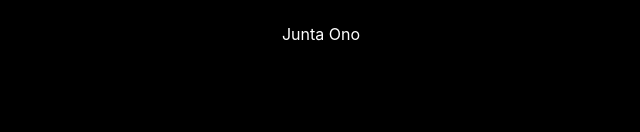
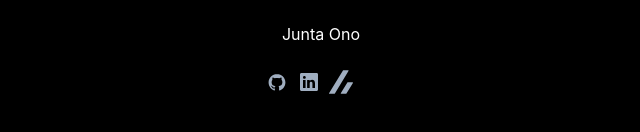
Before and after one commit to johnta0/portfolio, a Next.js app: page / in a window 1280 px wide. Shown: the part 392-524 px from the top of the page, without its empty margins (319-959 px from the left). Built offline with nearby package versions, Linux system fonts and the light colour scheme.

Commit message:
Add icons

```diff
--- /dev/null
+++ b/components/LinkIcon.tsx
@@ -0,0 +1,16 @@
+import { Icon, Link } from '@chakra-ui/react'
+import { IconType } from 'react-icons'
+
+type LinkIconProps = {
+  icon: IconType
+  label: string
+  href: string
+}
+
+const LinkIcon = ({ icon, label, href }: LinkIconProps) => (
+  <Link display="inline-block" href={href} aria-label={label} isExternal>
+    <Icon as={icon} fontSize="2xl" color="gray.400" />
+  </Link>
+)
+
+export default LinkIcon
--- a/pages/index.tsx
+++ b/pages/index.tsx
@@ -1,5 +1,52 @@
-import Head from 'next/head'
-import { Image, VStack, Text, HStack } from '@chakra-ui/react'
+/* eslint-disable react/jsx-key */
+import LinkIcon from '@/components/LinkIcon'
+import {
+  Image,
+  VStack,
+  Text,
+  HStack,
+  Link,
+  Icon,
+  IconProps,
+} from '@chakra-ui/react'
+// icons
+import { DiGithubBadge } from 'react-icons/di'
+import { IoLogoLinkedin } from 'react-icons/io'
+import { SiZenn } from 'react-icons/si'
+import { HiOutlineDocumentText } from 'react-icons/hi'
+import { IconBaseProps, IconType } from 'react-icons'
+
+const CVIcon = (props: IconProps) => (
+  <Icon>
+    <path d="M175 481 c-6 -6 -32 -11 -60 -13 l-50 -3 0 -220 0 -220 185 0 185 00 220 0 220 -50 3 c-27 2 -54 7 -59 13 -6 5 -40 9 -76 9 -36 0 -70 -4 -75 -9zm135 -36 c0 -24 -3 -25 -60 -25 -57 0 -60 1 -60 25 0 24 3 25 60 25 57 0 60-1 60 -25z m-140 -5 c0 -5 -13 -10 -30 -10 l-30 0 0 -180 0 -180 140 0 140 00 180 0 180 -30 0 c-16 0 -30 5 -30 10 0 6 20 10 45 10 l45 0 0 -205 0 -205-170 0 -170 0 0 205 0 205 45 0 c25 0 45 -4 45 -10z m200 -192 l0 -158 -120 0-120 0 0 158 0 157 120 0 120 0 0 -157z" />
+    <path d="M225 340 c-4 -12 -1 -27 5 -35 10 -12 8 -19 -11 -35 l-24 -19 55 0c53 0 54 0 35 17 -14 11 -21 29 -20 52 0 40 -29 55 -40 20z" />
+    <path d="M170 200 c0 -6 33 -10 80 -10 47 0 80 4 80 10 0 6 -33 10 -80 10 -470 -80 -4 -80 -10z" />
+    <path d="M170 150 c0 -6 28 -10 65 -10 37 0 65 4 65 10 0 6 -28 10 -65 10 -370 -65 -4 -65 -10z" />
+  </Icon>
+)
+
+const links = [
+  {
+    icon: DiGithubBadge,
+    label: 'GitHub',
+    href: 'https://github.com/johnta0',
+  },
+  {
+    icon: IoLogoLinkedin,
+    label: 'LinkedIn',
+    href: 'https://www.linkedin.com/in/j0hnta/',
+  },
+  {
+    icon: SiZenn,
+    label: 'Zenn',
+    href: 'https://zenn.dev/j0hnta',
+  },
+  {
+    icon: CVIcon,
+    label: 'CV',
+    href: 'https://johnta0.github.io/cv',
+  },
+]
 
 export default function Home() {
   return (
@@ -22,7 +69,11 @@ export default function Home() {
         <VStack>
           <Text color="white">Junta Ono</Text>
         </VStack>
-        <HStack></HStack>
+        <HStack>
+          {links.map((link) => (
+            <LinkIcon key={link.href} {...link} />
+          ))}
+        </HStack>
       </VStack>
     </>
   )
```
Also changed, not shown: public/resume-icon.png (added), public/resume-icon.svg (added).
